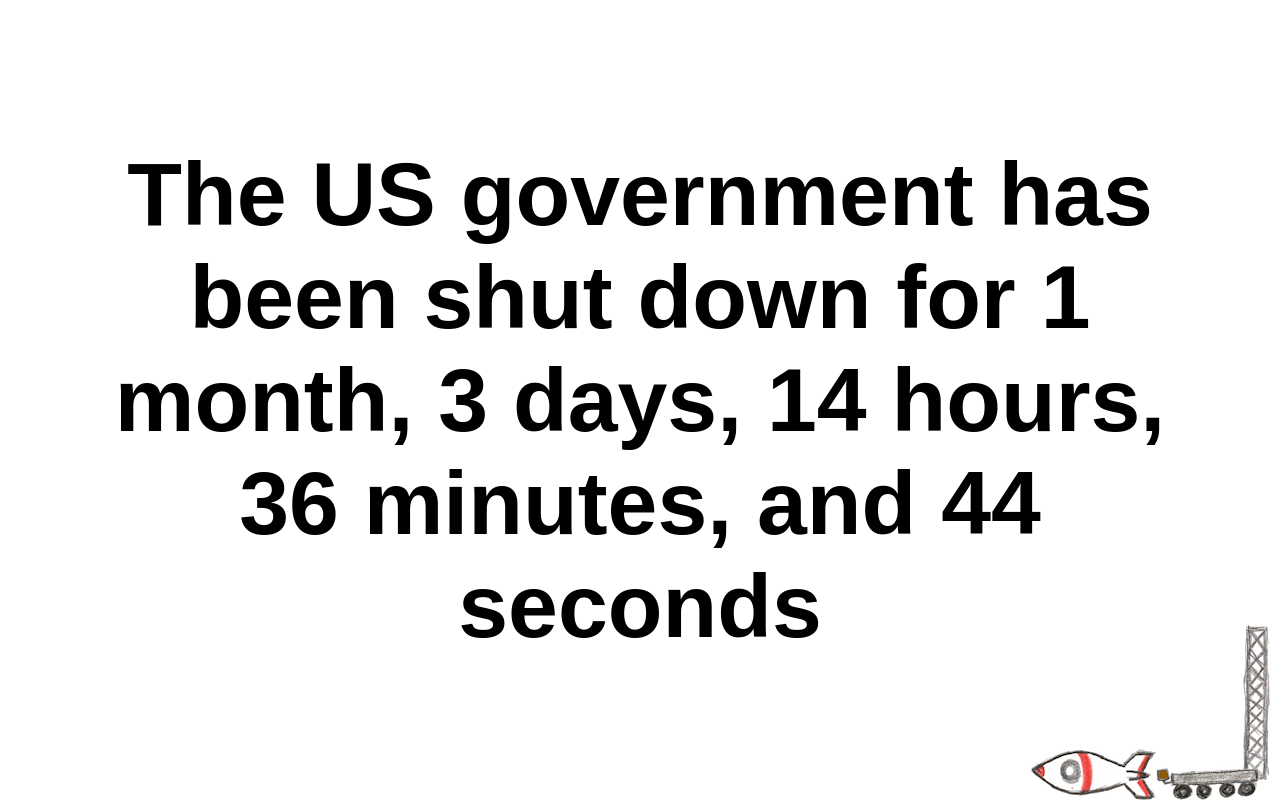
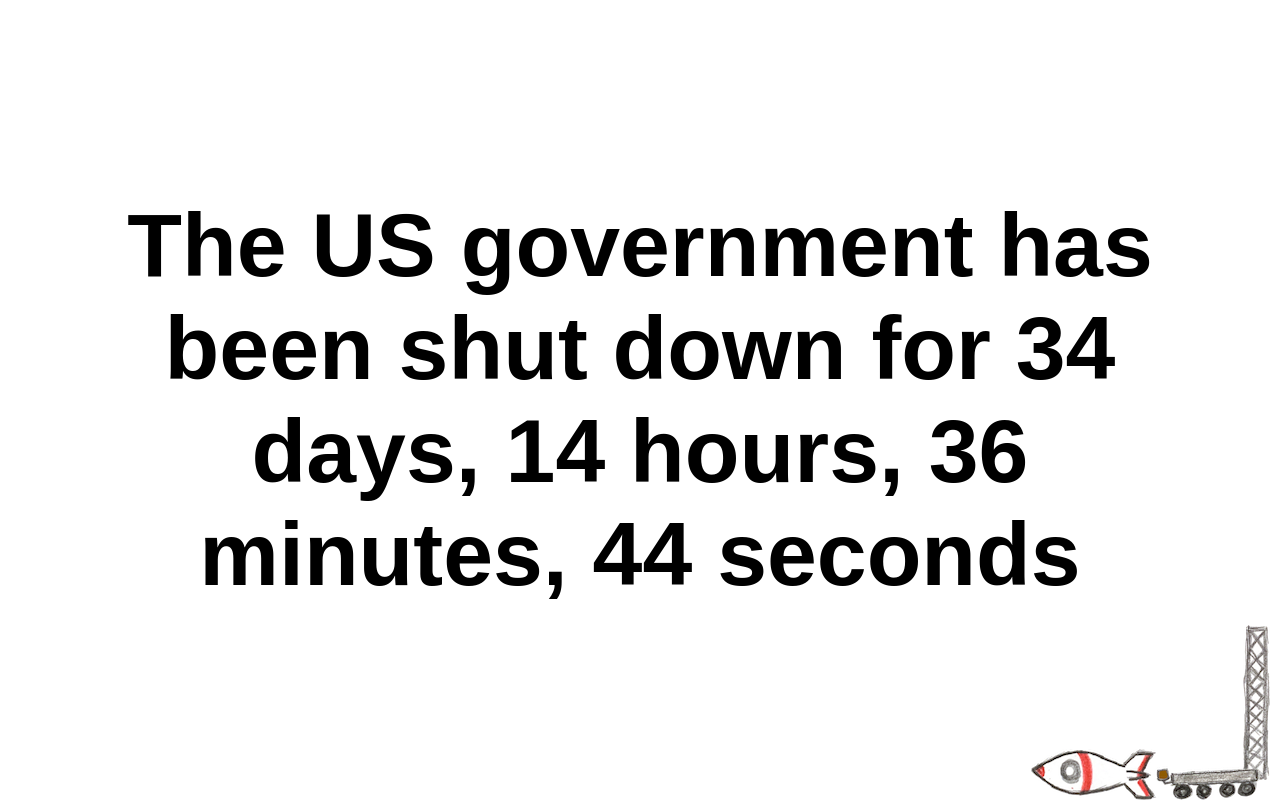
Before and after one commit to mgwalker/the-shutdown-countdown, a plain HTML site: page index.html in a window 1280 px wide. Drawn offline with Linux system fonts and the light colour scheme.

Commit message:
make days the largest unit of time

```diff
--- a/index.html
+++ b/index.html
@@ -54,19 +54,26 @@
 
       const squash = function(data) {
         let str = '';
-        const keys = ['years', 'months', 'days', 'hours', 'minutes', 'seconds'];
-        keys.forEach(function(key, i) {
-          const value = Math.abs(data[key]);
 
-          if (value > 0) {
+        let seconds = data.asSeconds();
+        const units = [
+          [86400, 'days'],
+          [3600, 'hours'],
+          [60, 'minutes'],
+          [1, 'seconds']
+        ];
+        units.forEach(([div, label], i) => {
+          const whole = Math.floor(seconds / div);
+          if (whole) {
             if (str.length) {
               str += ', ';
-              if (i === keys.length - 1) {
+              if (i === units.length) {
                 str += 'and ';
               }
             }
-            str +=
-              value + ' ' + (value > 1 ? key : key.substr(0, key.length - 1));
+            str += whole + ' ' + label;
+
+            seconds -= whole * div;
           }
         });
 
@@ -109,11 +116,11 @@
 
       const update = function() {
         const now = moment.tz('America/New_York');
-        const diff = moment.duration(shutdown.diff(moment()));
+        const diff = moment.duration(moment().diff(shutdown));
 
         const notYetShutdown = now.isBefore(shutdown);
 
-        document.getElementById('when').innerText = squash(diff._data);
+        document.getElementById('when').innerText = squash(diff);
         document.getElementById('what').innerText = notYetShutdown
           ? 'The next US government shut down is in'
           : 'The US government has been shut down for';
```
